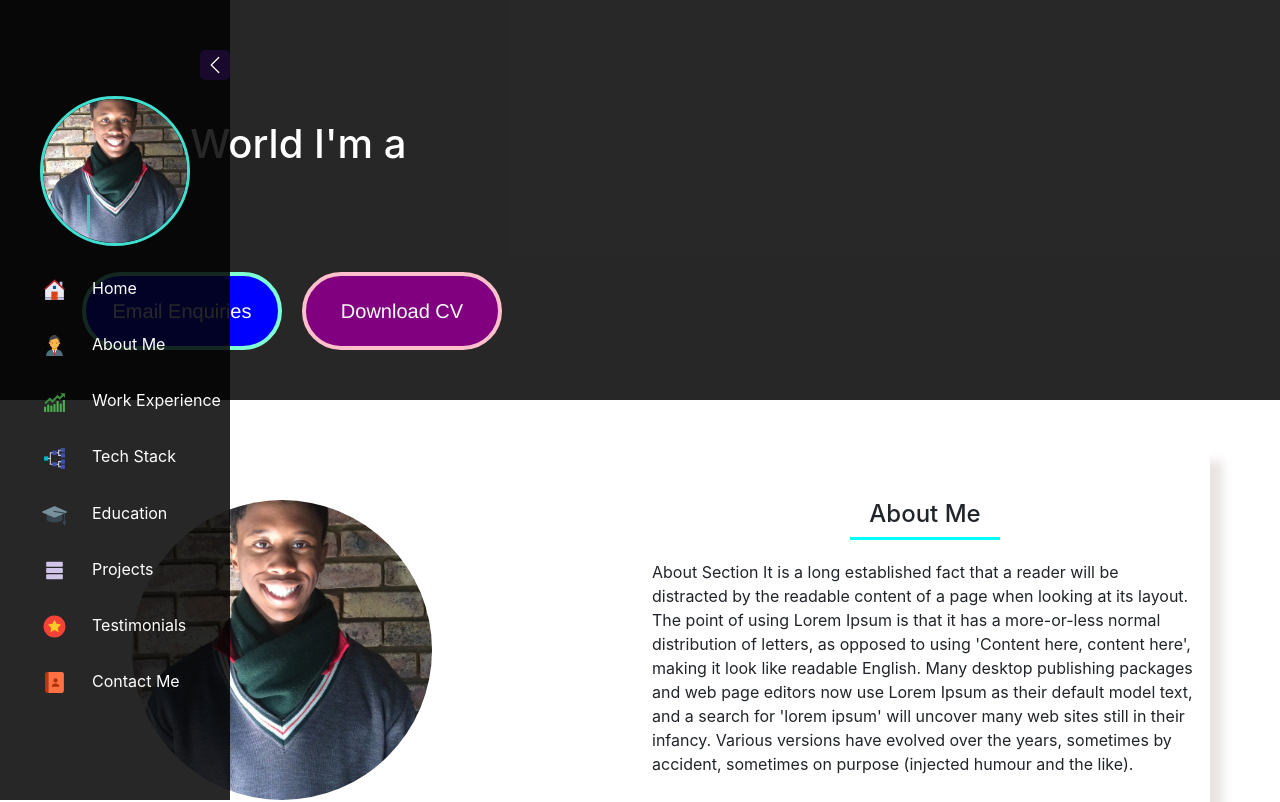
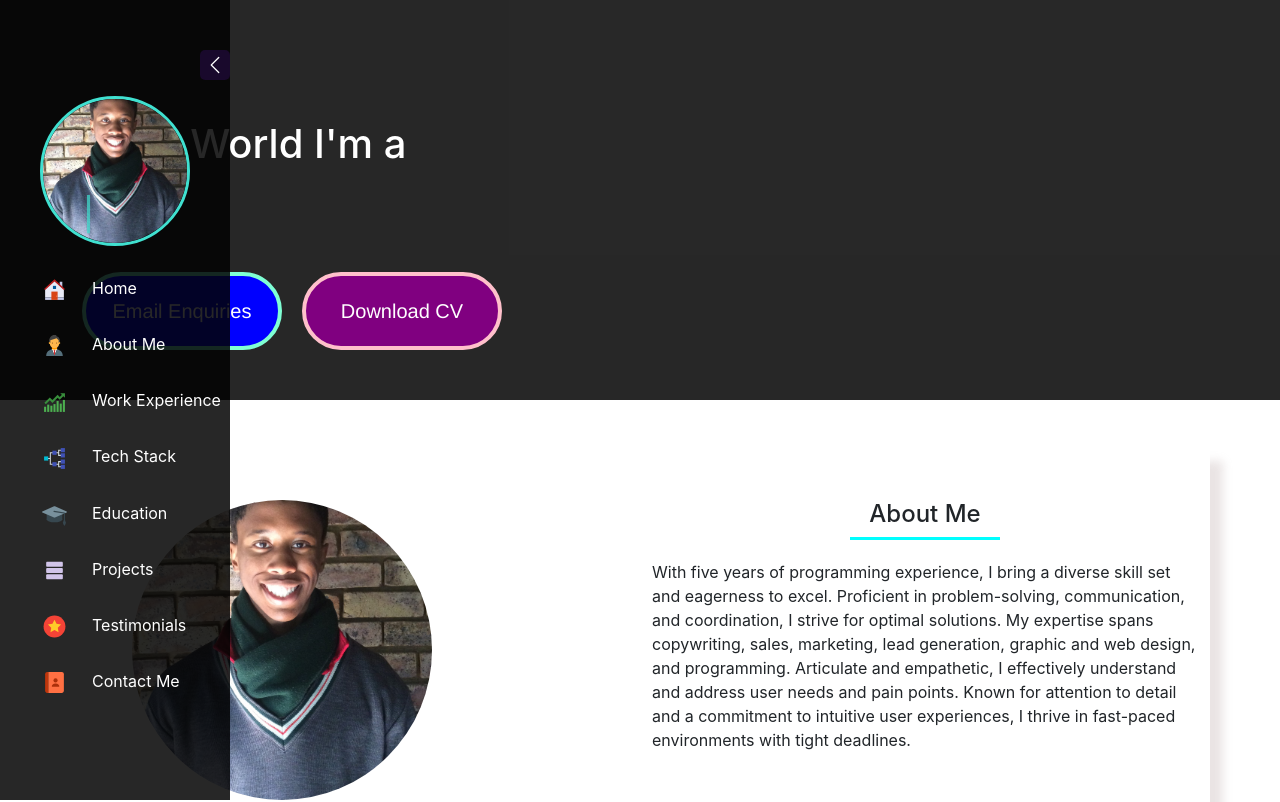
Before and after one commit to RealLuthoJara/portfolioWebsiteV2, a React (Create React App) app: page / in a window 1280 px wide. Shown: the top 802 px of the page. Built offline with nearby package versions, Linux system fonts and the light colour scheme.

Commit message:
Added a description

```diff
--- a/src/Components/About/About.js
+++ b/src/Components/About/About.js
@@ -20,8 +20,9 @@ const About = () => {
             <h4>About Me</h4>
             <span className="underline"></span>
             <p>
-              About Section
-              It is a long established fact that a reader will be distracted by the readable content of a page when looking at its layout. The point of using Lorem Ipsum is that it has a more-or-less normal distribution of letters, as opposed to using 'Content here, content here', making it look like readable English. Many desktop publishing packages and web page editors now use Lorem Ipsum as their default model text, and a search for 'lorem ipsum' will uncover many web sites still in their infancy. Various versions have evolved over the years, sometimes by accident, sometimes on purpose (injected humour and the like).
+              With five years of programming experience, I bring a diverse skill set and eagerness to excel.
+              Proficient in problem-solving, communication, and coordination, I strive for optimal solutions. My expertise spans copywriting, sales, marketing, lead generation, graphic and web design, and programming.
+              Articulate and empathetic, I effectively understand and address user needs and pain points. Known for attention to detail and a commitment to intuitive user experiences, I thrive in fast-paced environments with tight deadlines.
             </p>
           </div>
         </div>
```
